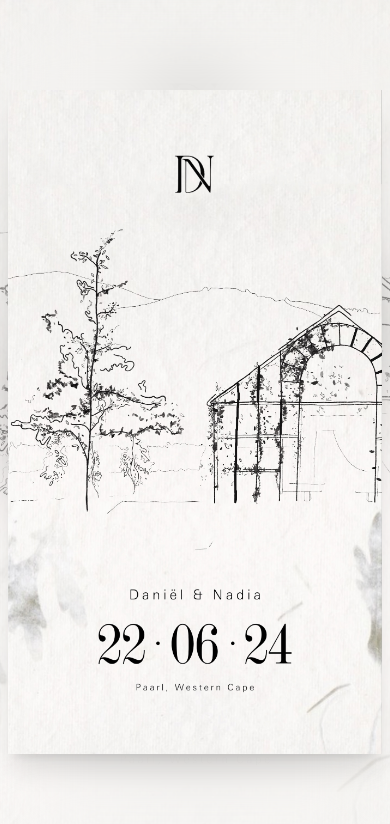
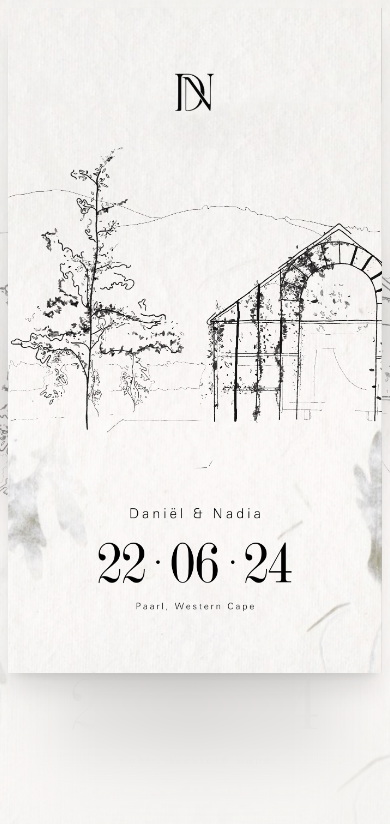
Before and after one commit to djbotha/botha-wedding, a React (Vite) app: page / in a window 390 px wide. Shown: the top 824 px of the page. Built offline with nearby package versions, Linux system fonts and the light colour scheme.

Commit message:
tweak vertical alignment

```diff
--- a/src/App.jsx
+++ b/src/App.jsx
@@ -5,7 +5,7 @@ import saveTheDate from '../public/save-the-date.jpeg';
 function App() {
   return (
     <div className="h-screen bg-[url('/save-the-date.jpeg')] bg-no-repeat bg-cover  bg-center relative w-full">
-      <div className="h-full w-full backdrop-blur-2xl p-2 sm:p-8 flex items-center">
+      <div className="h-full w-full backdrop-blur-2xl p-2 sm:p-8 flex xs:items-center">
         <img
           src={saveTheDate}
           className="mx-auto backdrop-blur-md shadow-xl  max-h-full w-full h-max"
```
